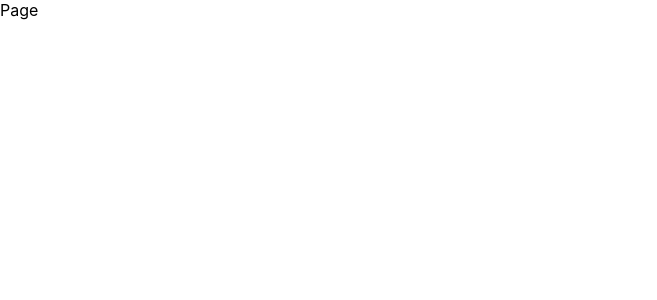
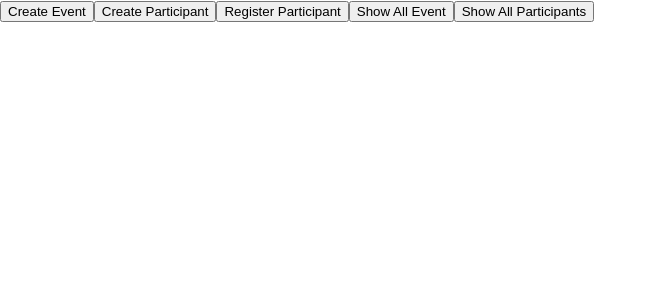
Before and after one commit to jdr161/CSDS-383-No-Names-Layered, a React (Create React App) app in the folder presentation-layer/: page / in a window 1280 px wide. Shown: the top 300 px of the page, without its empty margins (0-657 px from the left). Built offline with nearby package versions, Linux system fonts and the light colour scheme.

Commit message:
button click shows component

```diff
--- a/presentation-layer/src/components/Page.js
+++ b/presentation-layer/src/components/Page.js
@@ -1,16 +1,95 @@
 import React, { Component } from "react"
-import { render } from "react-dom"
+
+import CreateEventForm from './Forms/CreateEventForm'
+import CreateParticipantForm from './Forms/CreateParticipantForm'
+import RegisterParticipantForm from './Forms/RegisterParticipantForm'
+import EventsTable from './Tables/EventsTable'
+import ParticipantsTable from './Tables/ParticipantsTable'
+
 
 class Page extends Component {
     constructor() {
         super()
-        this.state = {}
+        this.state = {
+            showCreateEventForm: false,
+            showCreateParticipantForm: false,
+            showRegisterParticipantForm: false,
+            showEventsTable: false,
+            showParticipantsTable: false
+        }
+    }
+
+    showComponent(name){
+        switch(name){
+            case "showCreateEventForm":
+                this.setState({
+                    showCreateEventForm: true,
+                    showCreateParticipantForm: false,
+                    showRegisterParticipantForm: false,
+                    showEventsTable: false,
+                    showParticipantsTable: false
+                })
+                break
+            case "showCreateParticipantForm":
+                this.setState({
+                    showCreateEventForm: false,
+                    showCreateParticipantForm: true,
+                    showRegisterParticipantForm: false,
+                    showEventsTable: false,
+                    showParticipantsTable: false
+                })
+                break
+            case "showRegisterParticipantForm":
+                this.setState({
+                    showCreateEventForm: false,
+                    showCreateParticipantForm: false,
+                    showRegisterParticipantForm: true,
+                    showEventsTable: false,
+                    showParticipantsTable: false
+                })
+                break
+            case "showEventsTable":
+                this.setState({
+                    showCreateEventForm: false,
+                    showCreateParticipantForm: false,
+                    showRegisterParticipantForm: false,
+                    showEventsTable: true,
+                    showParticipantsTable: false
+                })
+                break
+            case "showParticipantsTable":
+                this.setState({
+                    showCreateEventForm: false,
+                    showCreateParticipantForm: false,
+                    showRegisterParticipantForm: false,
+                    showEventsTable: false,
+                    showParticipantsTable: true
+                })
+                break
+            default:
+                console.log("type somewhere")
+                break
+        }
     }
     render() {
+        const { showCreateEventForm, showCreateParticipantForm, showRegisterParticipantForm, showEventsTable, showParticipantsTable } = this.state
         return(
+            <>
             <div>
-                Page
+                <button onClick={() => this.showComponent("showCreateEventForm")}>Create Event</button>
+                <button onClick={() => this.showComponent("showCreateParticipantForm")}>Create Participant</button>
+                <button onClick={() => this.showComponent("showRegisterParticipantForm")}>Register Participant</button>
+                <button onClick={() => this.showComponent("showEventsTable")}>Show All Event</button>
+                <button onClick={() => this.showComponent("showParticipantsTable")}>Show All Participants</button>
             </div>
+            <div>
+                {showCreateEventForm && <CreateEventForm/>}
+                {showCreateParticipantForm && <CreateParticipantForm/>}
+                {showRegisterParticipantForm && <RegisterParticipantForm/>}
+                {showEventsTable && <EventsTable/>}
+                {showParticipantsTable && <ParticipantsTable/>}
+            </div>
+            </>
         )
     }
 } export default Page
```
